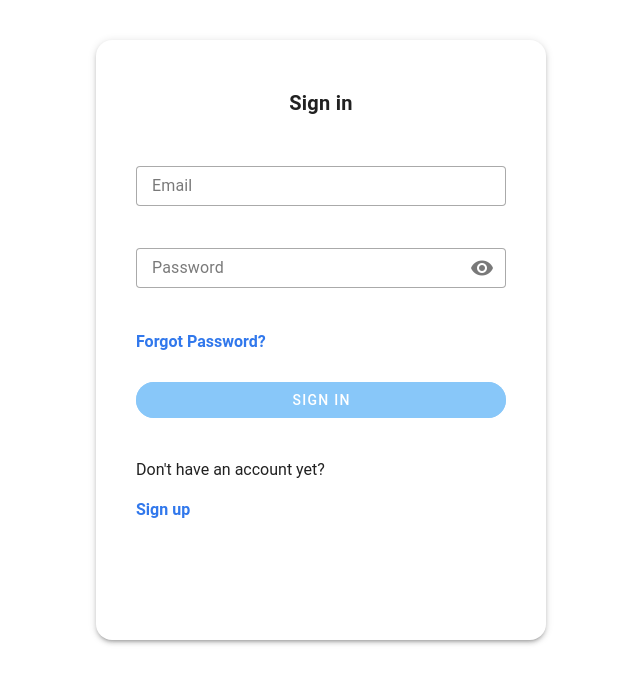
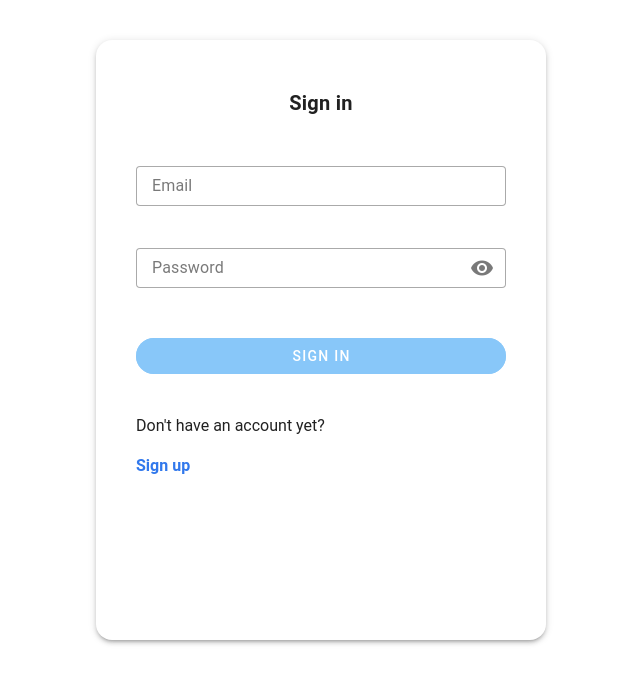
Before and after one commit to DebanjanBarman/typeracer-frontend, a Vue app: page /login in a window 1280 px wide. Shown: the top 684 px of the page, without its empty margins (319-959 px from the left). Built offline with nearby package versions, Linux system fonts and the light colour scheme.

Commit message:
removed forgot password link

```diff
--- a/src/views/Login.vue
+++ b/src/views/Login.vue
@@ -50,12 +50,12 @@
         :type="showPassword ? 'text' : 'password'"
         @click:append-inner="togglePasswordVisibility"
       ></v-text-field>
-      <router-link
-        to="/forgot-password"
-        style="text-decoration: none;color: #3178ec"
-      >
-        <b> Forgot Password? </b>
-      </router-link>
+<!--      <router-link-->
+<!--        to="/forgot-password"-->
+<!--        style="text-decoration: none;color: #3178ec"-->
+<!--      >-->
+<!--        <b> Forgot Password? </b>-->
+<!--      </router-link>-->
       <v-btn
         type="submit"
         block="true"
```
